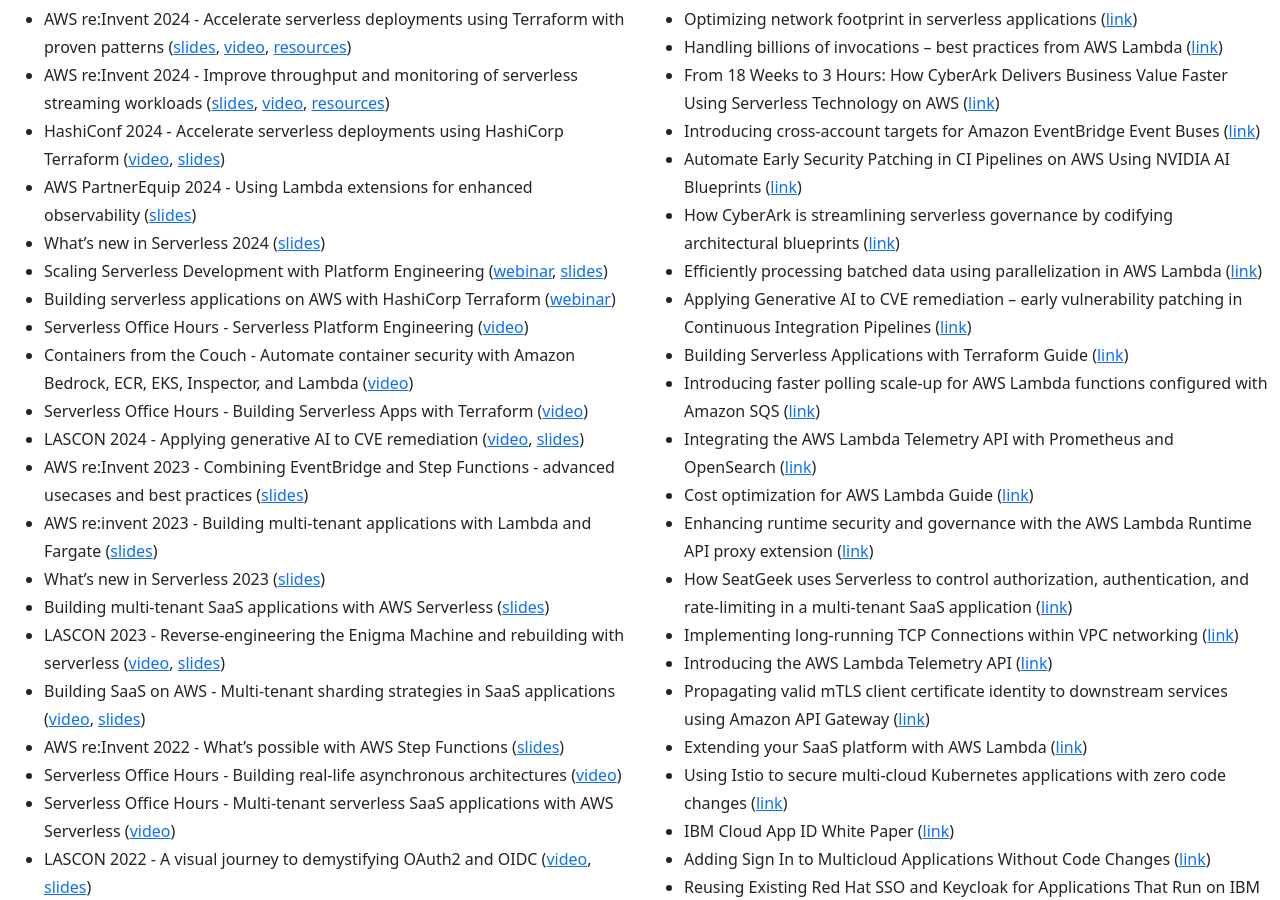
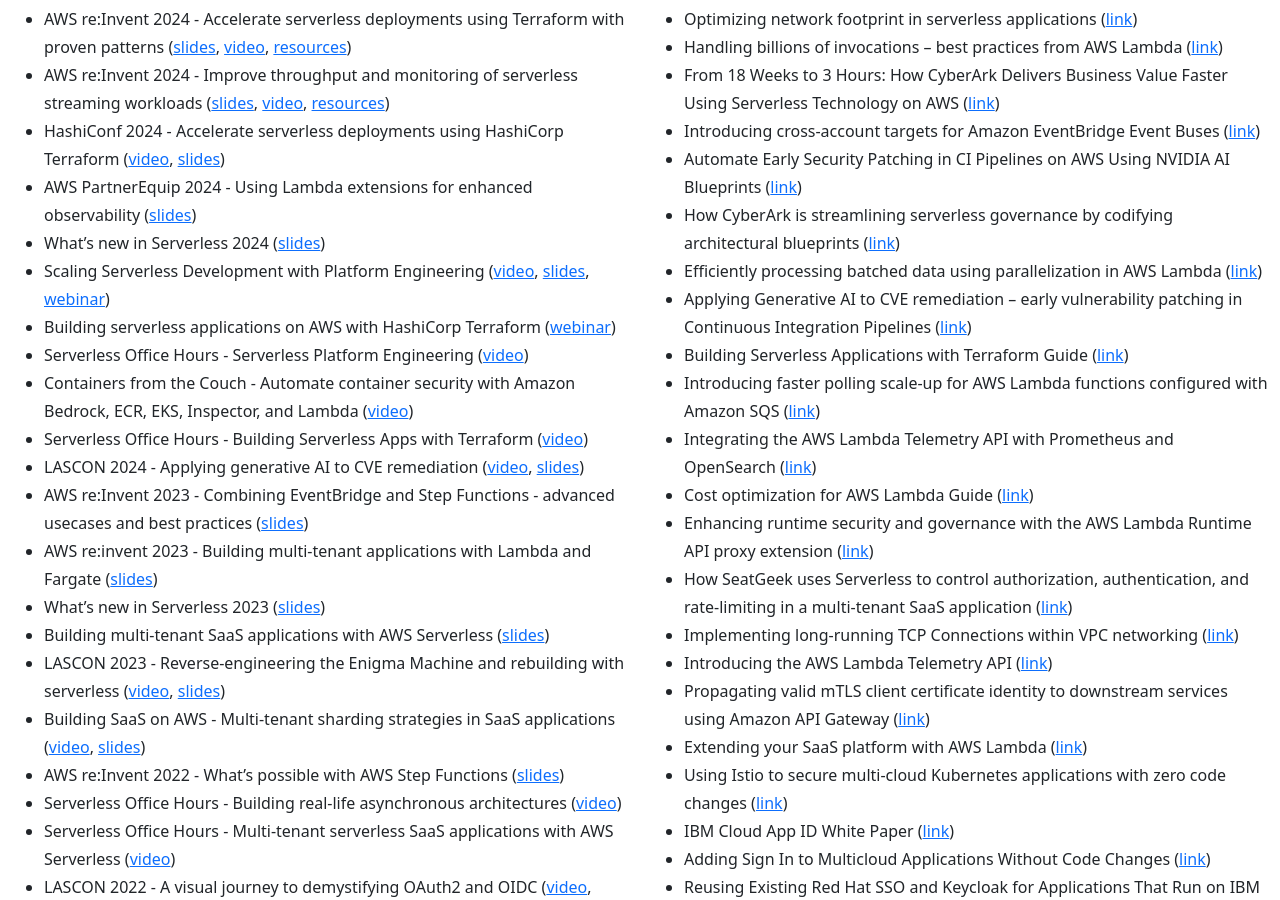
Before and after one commit to aal80/whoami, a Jekyll site: the page built from index.md, in a window 1280 px wide and 900 px high, scrolled down 844 px. Built offline with Jekyll 4.4.1, drawn with Linux system fonts in a browser that asks for light colours.

Commit message:
Update talks.md

```diff
--- a/_includes/talks.md
+++ b/_includes/talks.md
@@ -14,7 +14,7 @@
 - HashiConf 2024 - Accelerate serverless deployments using HashiCorp Terraform ([video](https://youtu.be/P2x9pahh_xc?si=0xSDlaigorKi2CpW), [slides](https://www.dropbox.com/scl/fi/ydtr3w77rmv3jx5wbgghj/hashiconf-2024-building-serverless-apps-with-terraform.pdf?rlkey=ca274dze8yk34avjkp10lxfog&st=7odkaka6&dl=0))
 - AWS PartnerEquip 2024 - Using Lambda extensions for enhanced observability ([slides](https://www.dropbox.com/scl/fi/gcnv7d0v4s5tcst953fs1/2024-lambda-extensions-webinar.pdf?rlkey=zji0g4bxbmmb7o2kjb37vfa8m&st=ppnse93k&dl=0))
 - What's new in Serverless 2024 ([slides](https://www.dropbox.com/scl/fi/0enrrxtlh46vjwzd96m4b/2024-whats-new-in-serverless.pdf?rlkey=quo2lvudieshguipjh48x4q67&st=6ly7kr19&dl=0))
-- Scaling Serverless Development with Platform Engineering ([webinar](https://webinars.techstronglearning.com/scaling-serverless-development-with-platform-engineering), [slides](https://www.dropbox.com/scl/fi/am6rs4f9ni0lc20nxb3am/2024-serverless-platform-engineering.pdf?rlkey=881opzgt9c2ajhiqysmm9ogde&st=t0dgs8y8&dl=0))
+- Scaling Serverless Development with Platform Engineering ([video](https://youtu.be/kTatoa32sBg?si=NXiZjccq_-70s3FC), [slides](https://www.dropbox.com/scl/fi/am6rs4f9ni0lc20nxb3am/2024-serverless-platform-engineering.pdf?rlkey=881opzgt9c2ajhiqysmm9ogde&st=t0dgs8y8&dl=0), [webinar](https://webinars.techstronglearning.com/scaling-serverless-development-with-platform-engineering))
 - Building serverless applications on AWS with HashiCorp Terraform ([webinar](https://www.hashicorp.com/events/webinars/building-serverless-applications-on-aws-with-hashicorp-terraform-americas))
 - Serverless Office Hours - Serverless Platform Engineering ([video](https://www.youtube.com/live/Lus02Lv-nA8?si=aHsETwaLd38K9F7j))
 - Containers from the Couch - Automate container security with Amazon Bedrock, ECR, EKS, Inspector, and Lambda ([video](https://www.youtube.com/live/Nn8cOeAaN6A?si=cY7_OVNj_YC5qLXm))
```
